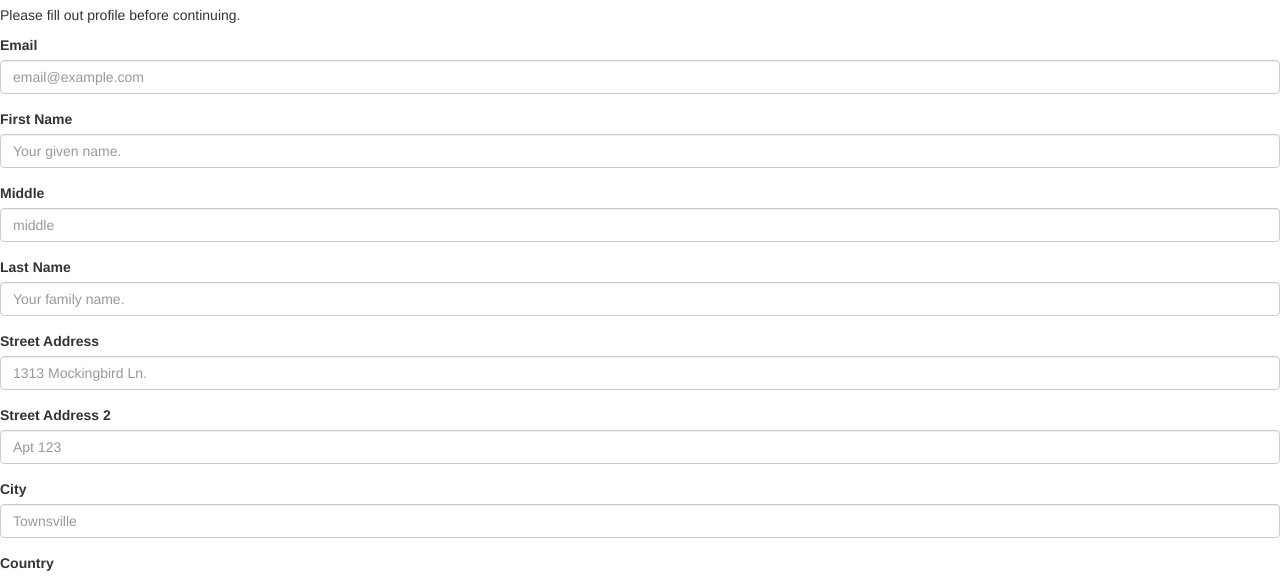
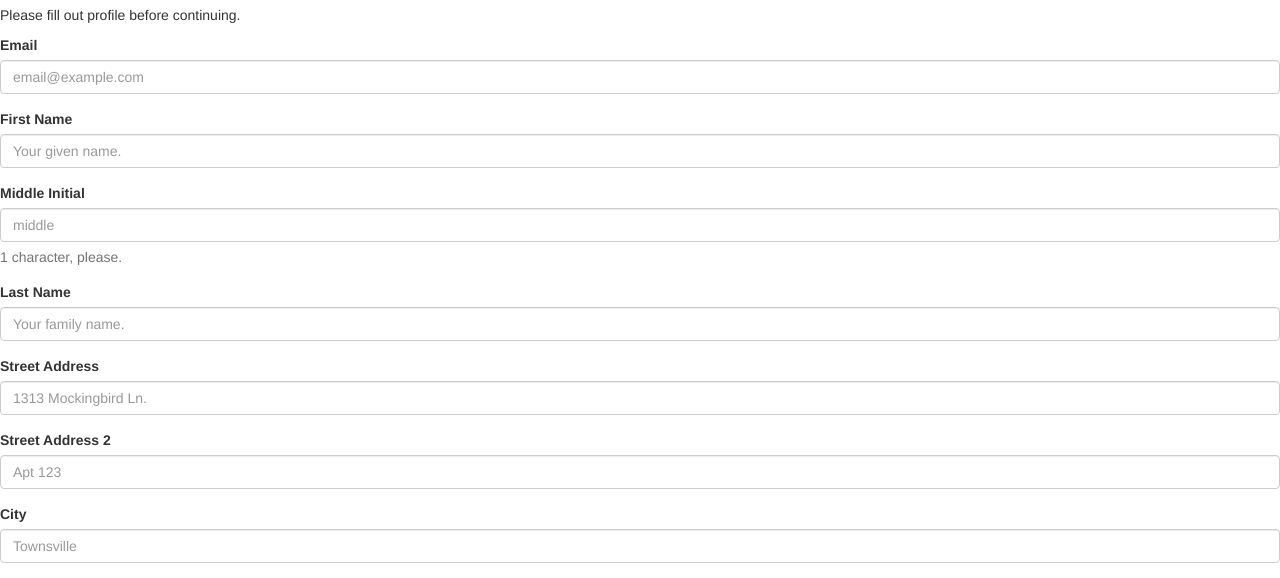
Before and after one commit to kphretiq/the-dull-parts, a Flask app: template App/templates/auth/profile.html in a window 1280 px wide. Shown: the part 168-746 px from the top of the page. Run offline with Flask 2, Linux system fonts and the light colour scheme; the template is opened without the code that fills it, so the values that code supplies are empty; parts of the project's set-up code (start-up, migrations or seed data) failed here and were passed over; some libraries are stand-ins or nearby versions.

Commit message:
silly mi fix

```diff
--- a/App/templates/auth/profile.html
+++ b/App/templates/auth/profile.html
@@ -91,7 +91,7 @@ var role{% if session.auth_user.role is defined and session.auth_user.role %} =
 	<div class="form-group">
 		<label
 			for="input-middle"
-			class="control-label">Middle</label>
+			class="control-label">Middle Initial</label>
 		<input
 			type="text"
    			class="form-control"
@@ -101,7 +101,10 @@ var role{% if session.auth_user.role is defined and session.auth_user.role %} =
 			value="{{ profile.middle }}"
 			{% endif %}
    			placeholder="middle"
+	  		data-minlength="1"
+	  		maxlength="1"
 			required></input>
+		<span class="help-block">1 character, please.</span>
 		<div class="help-block with-errors"></div>
 	</div>
 
```
